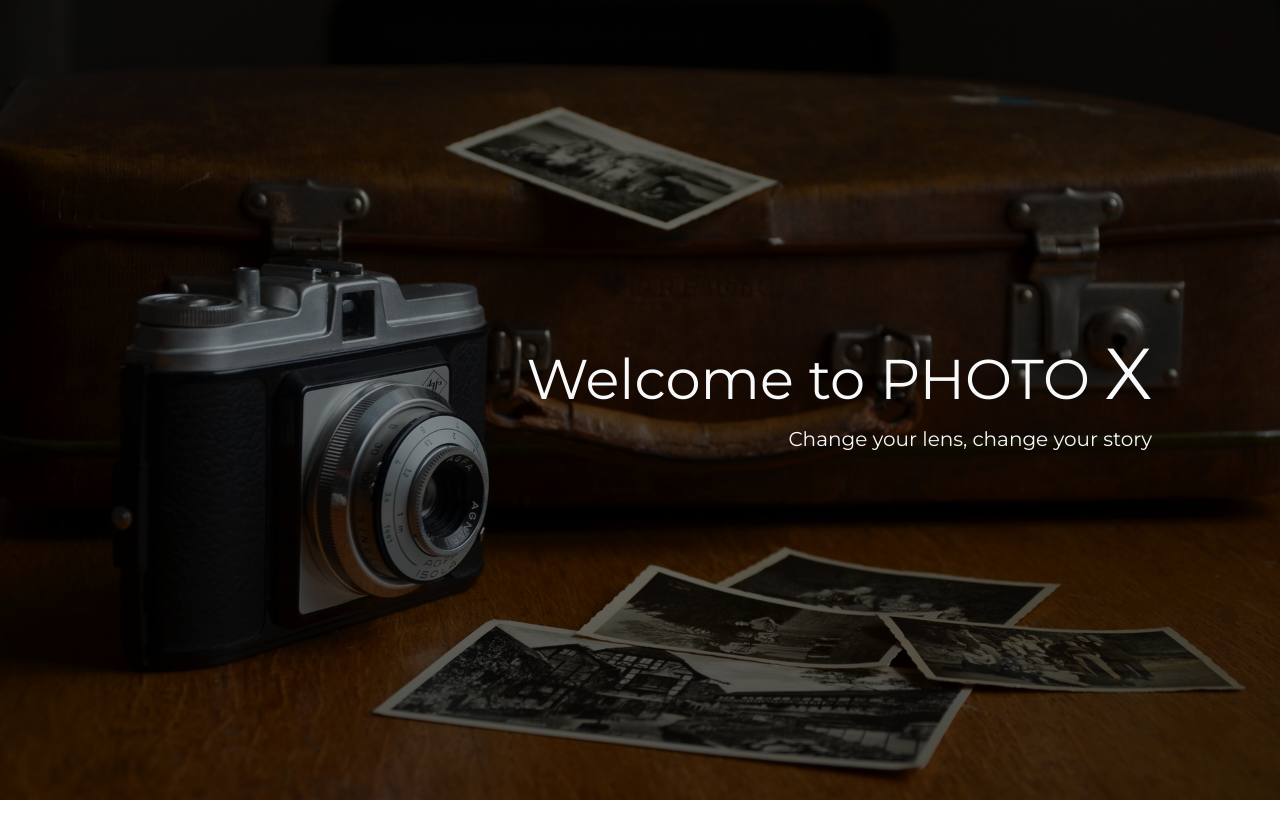
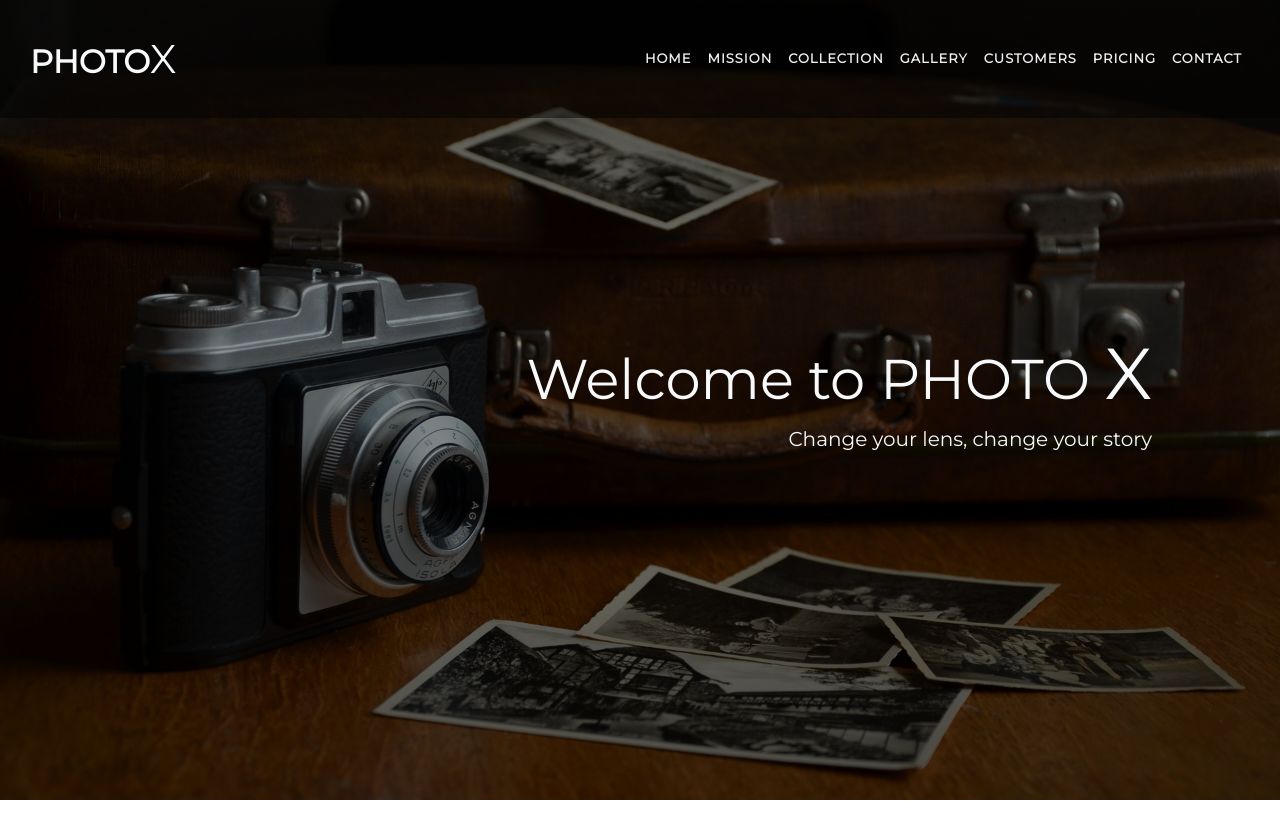
Before and after one commit to dontrellthedeveloper/Photo-Website, a plain HTML site: page index.html in a window 1280 px wide. Before the commit the page ends 800 px from the top, so only its background shows below. Drawn offline with nearby package versions, Linux system fonts and the light colour scheme.

Commit message:
Finished the Navbar

```diff
--- a/index.html
+++ b/index.html
@@ -15,7 +15,52 @@
 
 
 
+
+
 <header>
+
+
+    <nav class="navbar navbar-expand-lg fix-top nav-menu">
+        <a href="#" class="navbar-brand text-light
+        text-uppercase"> <span
+        class="h2 font-weight-bold">photo</span><span
+        class="h1">X</span></a>
+        <button class="navbar-toggler nav-button" type="button"
+        data-toggle="collapse" data-target="#myNavbar">
+            <div class="bg-light line1"></div>
+            <div class="bg-light line2"></div>
+            <div class="bg-light line3"></div>
+        </button>
+        <div class="collapse navbar-collapse justify-content-end
+        text-uppercase font-weight-bold" id="myNavbar">
+            <ul class="navbar-nav">
+                <li class="nav-item">
+                    <a href="#" class="nav-link m2 menu-item
+                nav-item">Home</a>
+                </li>
+                <li class="nav-item">
+                    <a href="#" class="nav-link m2 menu-item">Mission</a>
+                </li>
+                <li class="nav-item">
+                    <a href="#" class="nav-link m2 menu-item">Collection</a>
+                </li>
+                <li class="nav-item">
+                    <a href="#" class="nav-link m2 menu-item">Gallery</a>
+                </li>
+                <li class="nav-item">
+                    <a href="#" class="nav-link m2 menu-item">Customers</a>
+                </li>
+                <li class="nav-item">
+                    <a href="#" class="nav-link m2 menu-item">Pricing</a>
+                </li>
+                <li class="nav-item">
+                    <a href="#" class="nav-link m2 menu-item">Contact</a>
+                </li>
+            </ul>
+        </div>
+    </nav>
+
+
 
     <div class="text-light text-md-right text-center banner">
         <h1 class="display-4 banner-heading">Welcome to <span
@@ -23,10 +68,35 @@
             class="display-3">X</span></h1>
         <p class="lead banner-par">Change your lens, change your story</p>
     </div>
+</header>
+
+
+<br>
+<br>
+<br>
+<br>
+<br>
+<br>
+<br>
+<br>
+<br>
+<br>
+<br>
+<br>
+<br>
+<br>
+<br>
+<br>
 
 
 
-</header>
+
+
+
+
+
+
+
 
 
 <script
--- a/script.js
+++ b/script.js
@@ -0,0 +1,14 @@
+$(document).ready(function () {
+    $('.nav-button').click(function () {
+        $('.nav-button').toggleClass('change');
+    });
+
+    $(window).scroll(function () {
+       let position = $(this).scrollTop();
+       if(position >= 200) {
+           $('.nav-menu').addClass('custom-navbar');
+       } else {
+           $('.nav-menu').removeClass('custom-navbar');
+       }
+    });
+})
--- a/style.css
+++ b/style.css
@@ -6,6 +6,51 @@ header {
   height: 100vh;
   background: linear-gradient(rgba(0,0, 0, .4), rgba(0,0,0,.5)) ,
   url(images/header-img.jpeg) no-repeat center center /cover;
+}
+
+.nav-menu {
+  background: linear-gradient(rgba(0,0, 0, .3), rgba(0,0,0,.5));
+  padding: 30px;
+  transition: all .7s;
+}
+
+.menu-item {
+  font-size: 13px;
+  letter-spacing: 1px;
+  color: #eee;
+  transition: color .5s;
+}
+
+.menu-item:hover {
+  color: #70aed2;
+}
+
+.nav-active {
+  color: #70aed2;
+}
+
+.line1, .line2, .line3 {
+  width: 23px;
+  height: 3px;
+  margin: 5px;
+  transition: all .4s;
+}
+
+.change .line1 {
+  transform: rotate(-45deg) translate(-5px, 6px);
+}
+
+.change .line2 {
+  opacity: 0;
+}
+
+.change .line3 {
+  transform: rotate(45deg) translate(-5px, -6px);
+}
+
+.custom-navbar {
+  padding: 5px 30px;
+  background: linear-gradient(rgba(0,0,0,.6), rgba(0,0,0,.7));
 }
 
 .banner {
```
